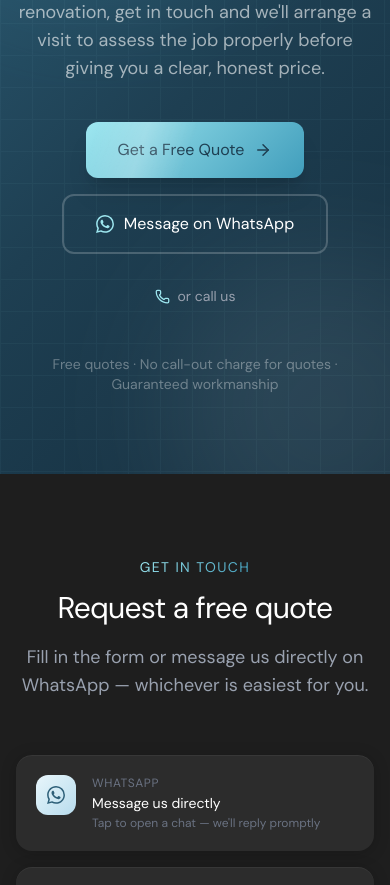
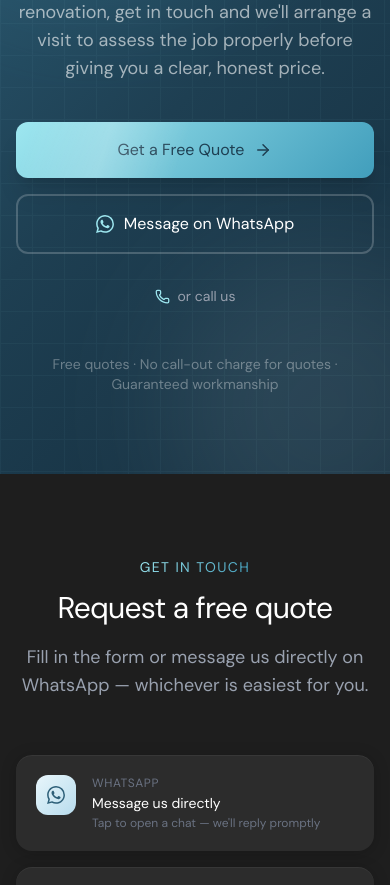
Before and after one commit to harrietamelia99/FlowFirst-Plumbing, a Next.js app: page / in a window 390 px wide. Shown: the part 7880-8765 px from the top of the page. Built offline with nearby package versions, Linux system fonts and the light colour scheme.

Commit message:
Match CTA banner button widths on mobile
Made-with: Cursor

```diff
--- a/src/components/CTABanner.tsx
+++ b/src/components/CTABanner.tsx
@@ -71,10 +71,10 @@ export default function CTABanner() {
           the job properly before giving you a clear, honest price.
         </p>
 
-        <div className="flex flex-wrap items-center justify-center gap-4">
+        <div className="flex flex-col sm:flex-row items-stretch sm:items-center justify-center gap-4">
           <a
             href="#contact"
-            className="btn-shimmer inline-flex items-center gap-2.5 px-8 py-4 font-700 rounded-xl shadow-xl hover:opacity-90 hover:shadow-2xl transition-all duration-200 text-base group"
+            className="btn-shimmer inline-flex items-center justify-center gap-2.5 px-8 py-4 font-700 rounded-xl shadow-xl hover:opacity-90 hover:shadow-2xl transition-all duration-200 text-base group"
             style={{ background: G.medium, color: "#1e3f52" }}
           >
             Get a Free Quote
@@ -84,7 +84,7 @@ export default function CTABanner() {
             href="https://wa.me/447946113945?text=Hi%2C%20I%27d%20like%20to%20get%20a%20quote%20for%20a%20plumbing%20job."
             target="_blank"
             rel="noopener noreferrer"
-            className="inline-flex items-center gap-2.5 px-8 py-4 border-2 border-white/20 hover:border-[#9ee7f0]/60 text-white font-700 rounded-xl hover:bg-white/5 transition-all duration-200 text-base"
+            className="inline-flex items-center justify-center gap-2.5 px-8 py-4 border-2 border-white/20 hover:border-[#9ee7f0]/60 text-white font-700 rounded-xl hover:bg-white/5 transition-all duration-200 text-base"
           >
             <svg width="18" height="18" viewBox="0 0 24 24" fill="#9ee7f0" aria-hidden="true">
               <path d="M17.472 14.382c-.297-.149-1.758-.867-2.03-.967-.273-.099-.471-.148-.67.15-.197.297-.767.966-.94 1.164-.173.199-.347.223-.644.075-.297-.15-1.255-.463-2.39-1.475-.883-.788-1.48-1.761-1.653-2.059-.173-.297-.018-.458.13-.606.134-.133.298-.347.446-.52.149-.174.198-.298.298-.497.099-.198.05-.371-.025-.52-.075-.149-.669-1.612-.916-2.207-.242-.579-.487-.5-.669-.51-.173-.008-.371-.01-.57-.01-.198 0-.52.074-.792.372-.272.297-1.04 1.016-1.04 2.479 0 1.462 1.065 2.875 1.213 3.074.149.198 2.096 3.2 5.077 4.487.709.306 1.262.489 1.694.625.712.227 1.36.195 1.871.118.571-.085 1.758-.719 2.006-1.413.248-.694.248-1.289.173-1.413-.074-.124-.272-.198-.57-.347m-5.421 7.403h-.004a9.87 9.87 0 01-5.031-1.378l-.361-.214-3.741.982.998-3.648-.235-.374a9.86 9.86 0 01-1.51-5.26c.001-5.45 4.436-9.884 9.888-9.884 2.64 0 5.122 1.03 6.988 2.898a9.825 9.825 0 012.893 6.994c-.003 5.45-4.437 9.884-9.885 9.884m8.413-18.297A11.815 11.815 0 0012.05 0C5.495 0 .16 5.335.157 11.892c0 2.096.547 4.142 1.588 5.945L.057 24l6.305-1.654a11.882 11.882 0 005.683 1.448h.005c6.554 0 11.89-5.335 11.893-11.893a11.821 11.821 0 00-3.48-8.413z"/>
@@ -93,7 +93,7 @@ export default function CTABanner() {
           </a>
           <a
             href="tel:+447946113945"
-            className="inline-flex items-center gap-2 px-5 py-4 text-gray-400 hover:text-gray-200 font-600 transition-colors duration-200 text-sm"
+            className="inline-flex items-center justify-center gap-2 px-5 py-4 text-gray-400 hover:text-gray-200 font-600 transition-colors duration-200 text-sm"
           >
             <Phone size={15} className="text-[#9ee7f0]" />
             or call us
```
